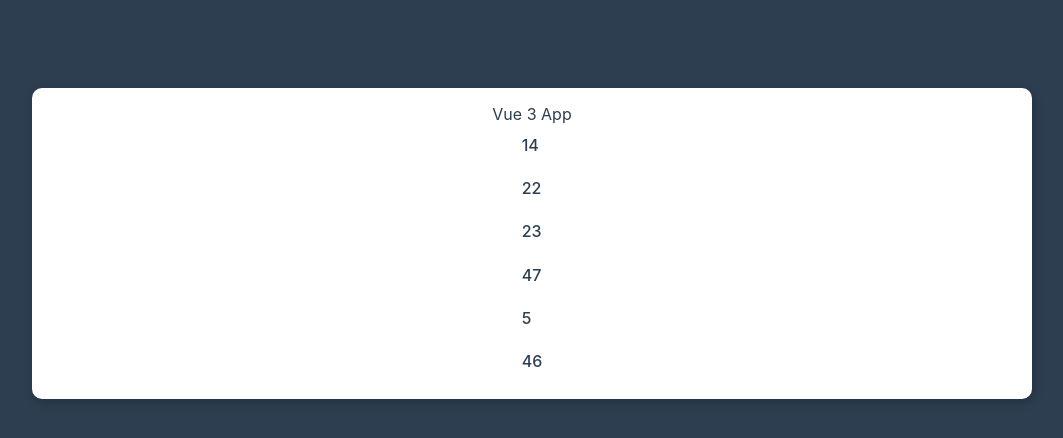
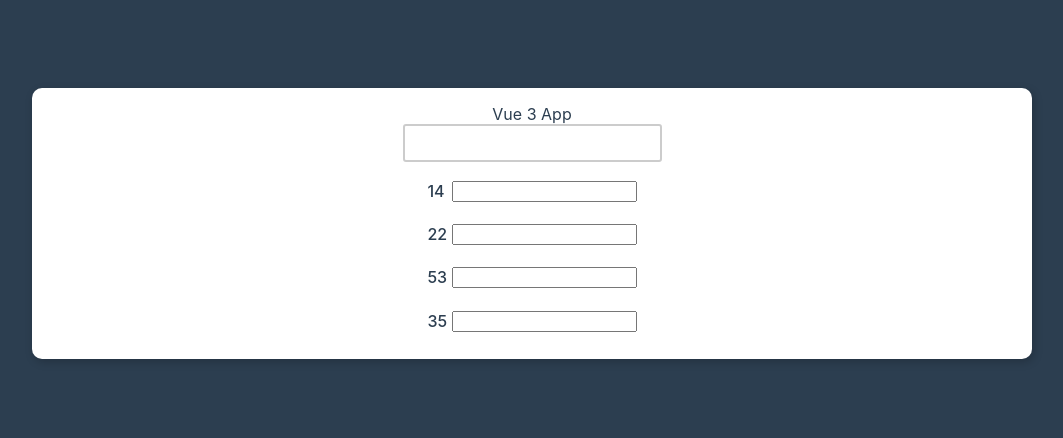
Before and after one commit to MikhaChe/vue-tutorial, a plain HTML site: page index.html in a window 1280 px wide. Shown: the whole page, without its empty margins (108-1171 px from the left). Drawn offline with nearby package versions, Linux system fonts and the light colour scheme.

Commit message:
inpit, ref and remove

```diff
--- a/app.js
+++ b/app.js
@@ -7,6 +7,27 @@ Vue.createApp({
             lastName: 'Che',
             age: 44
         },
-        arr: [14, 22, 23, 47, 5, 46]
-    })
+        arr: [14, 22, 53, 35]
+    }),
+
+    methods: {
+        addItem () {
+            this.arr.unshift(this.$refs.myInput.value);
+            this.$refs.myInput.value = '';
+        },
+
+        remove(idx) {
+            this.arr.splice(idx, 1)
+        },
+
+        log(n) {
+            console.log("Log item:", n);
+        }
+    },
+
+    computed: {
+        evenNum() {
+            return this.arr.filter(i => i%2 ===0)
+        }
+    }
 }).mount('#app')
--- a/index.html
+++ b/index.html
@@ -24,13 +24,19 @@
 
             <button class="btn" @click="title = 'Другое название'">Изменить название</button> -->
 
+                <div class="form-control">
+                    <input type="text" @keyup.enter="addItem" ref="myInput">
+                </div>
+
             <ul class="list" v-if="arr.length">
                 <li
                 class="list-item"
-                v-for="(num, idx) in arr"
-                @click="arr.splice(idx, 1)"
+                v-for="(num, i) in arr"
+                @click="remove(i), log(num)"
+                :key="num"
                 >
-                    <strong>{{ num }}</strong>
+                    <strong>{{ num }}</strong> &nbsp
+                    <input type="text" @click.prevent.stop>
                 </li>
             </ul>
 
```
